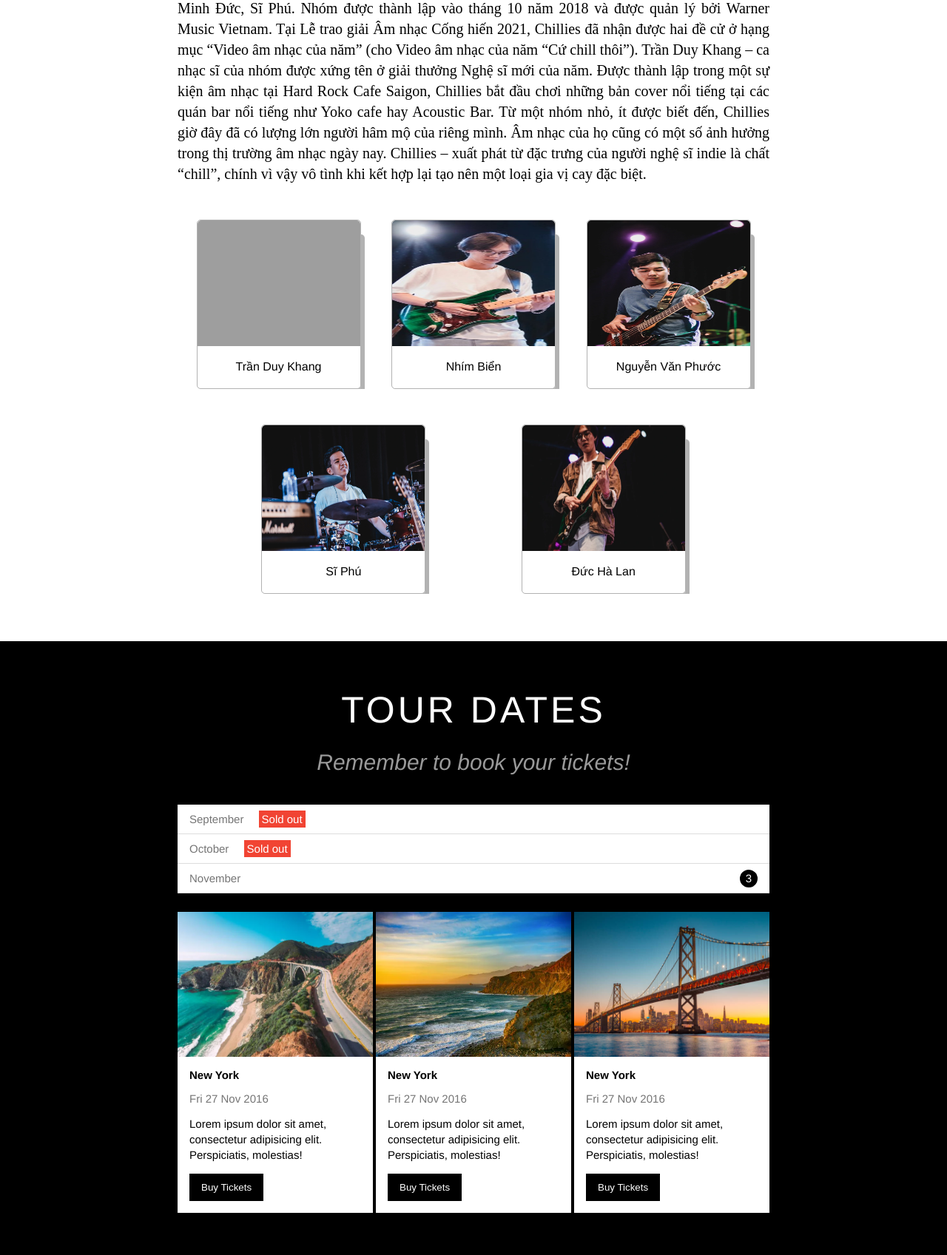
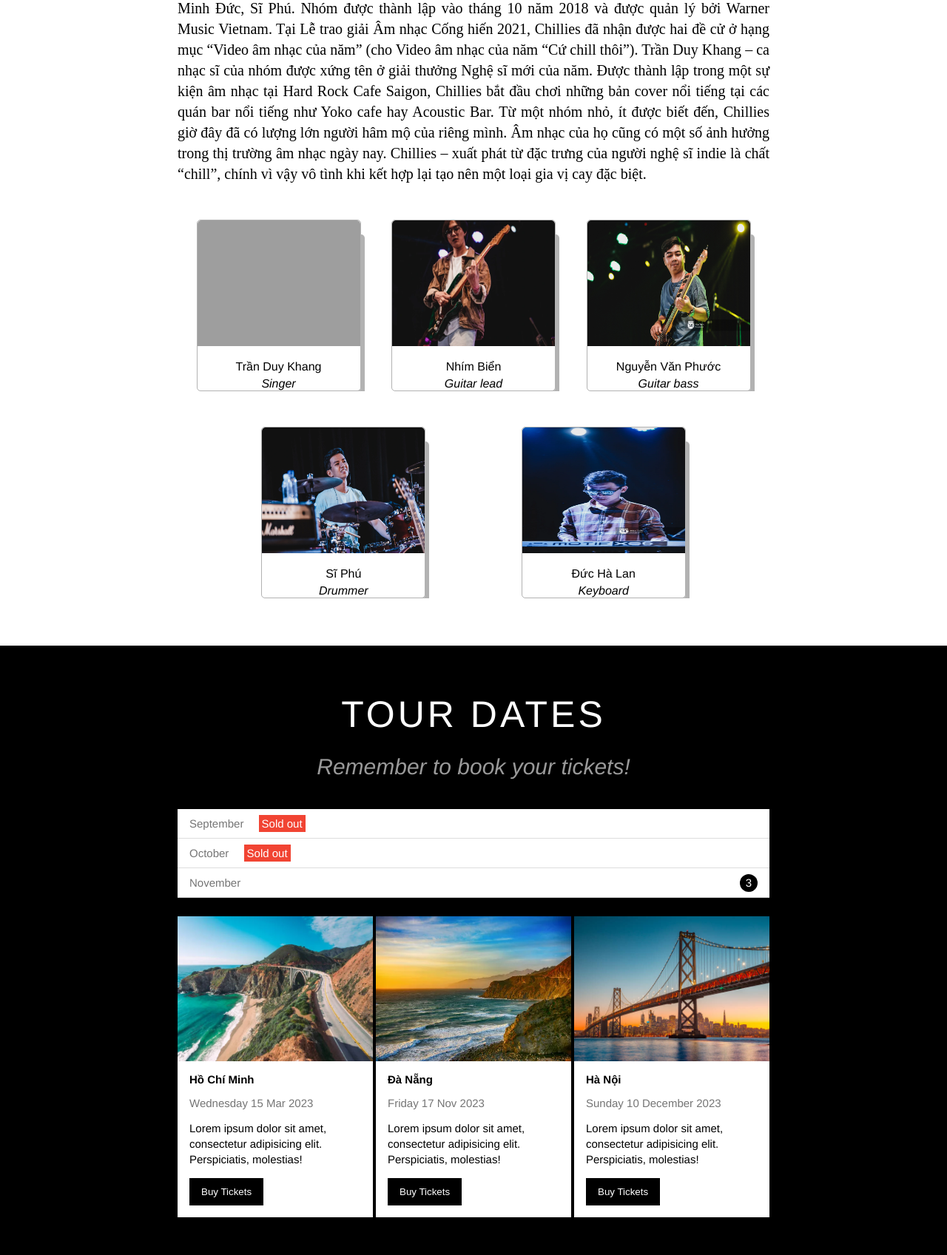
Before and after one commit to huuhuy1909/chilliesband, a plain HTML site: page index.html in a window 1280 px wide. Shown: the part 933-2630 px from the top of the page at 74% size. Drawn offline with Linux system fonts and the light colour scheme; grey boxes are pictures that could not be loaded.

Commit message:
second commit

```diff
--- a/assets/css/style.css
+++ b/assets/css/style.css
@@ -7,6 +7,7 @@
 
 html {
     font-family: Helvetica, Arial, sans-serif;
+    scroll-behavior: smooth;
 }
 .text-white{
     color: #fff !important;
@@ -197,7 +198,7 @@ html {
     font-size: 16px;
     font-weight: 500;
     padding-top: 5px;
-    padding-bottom: 20px;
+    padding-bottom: 5px;
 }
 
 #content .member-img{
--- a/index.html
+++ b/index.html
@@ -4,7 +4,8 @@
     <meta charset="UTF-8">
     <meta http-equiv="X-UA-Compatible" content="IE=edge">
     <meta name="viewport" content="width=device-width, initial-scale=1.0">
-    <title>Document</title>
+    <title>Chillies Band</title>
+    <link rel="icon" type="image/x-icon" href="./assets/img/iconweb.jpg">
     <link rel="stylesheet" href="./assets/css/style.css">
     <link rel="stylesheet" href="./assets/font/themify-icons/themify-icons.css">
 </head>
@@ -13,19 +14,19 @@
         <div id="header">
             <!-- begin: Nav-->
             <ul id="nav">
-                <li><a href="">Home</a></li>
-                <li><a href="">Band</a></li>
-                <li><a href="">Tour</a></li>
-                <li><a href="">Contact</a></li>
+                <li><a href="#">Home</a></li>
+                <li><a href="#band">Band</a></li>
+                <li><a href="#tour">Tour</a></li>
+                <li><a href="#contact">Contact</a></li>
                 <li>
-                    <a href="">
+                    <a href="#">
                         More
                         <i class="nav-arrow-down ti-angle-down"></i>
                     </a>
                     <ul class="subnav">
-                        <li><a href="">Merchandise</a></li>
-                        <li><a href="">Extras</a></li>
-                        <li><a href="">Media</a></li>
+                        <li><a href="#">Merchandise</a></li>
+                        <li><a href="#">Extras</a></li>
+                        <li><a href="#">Media</a></li>
                     </ul>
                 </li>
             </ul>
@@ -47,7 +48,7 @@
 
         <div id="content">
             <!-- Content section -->
-            <div class="content-section">
+            <div id="band" class="content-section">
                 <h2 class="section-heading"> CHILLIES BAND</h2>
                 <p class="section-sub-heading">We love music</p>
                 <p class="about-text font-text">Nhóm nhạc pop rock Việt Nam gồm 5 thành viên: Trần Duy Khang, Nhím, Nguyễn Văn Phước, Minh Đức, Sĩ Phú. Nhóm được thành lập vào tháng 10 năm 2018 và được quản lý bởi Warner Music Vietnam.
@@ -58,14 +59,18 @@
                     <div class="member-item">
                         <img src="https://bazaarvietnam.vn/wp-content/uploads/2023/05/Harpers-Bazaar-Ca-si-Tran-Duy-Khang-Chillies_07.jpg" alt="Name" class="member-img">
                         <p class="member-name">Trần Duy Khang</p>
+                        <i>Singer</i>
                     </div>
                     <div class="member-item">
-                        <img src="./assets/img/band/Nhimbien.jpg"   alt="Name" class="member-img">
+                        <img src="./assets/img/band/Nhimbien.webp"   alt="Name" class="member-img">
                         <p class="member-name">Nhím Biển</p>
+                        <i>Guitar lead</i>
+
                     </div>
                     <div class="member-item">
-                        <img src="./assets/img/band/nguyenvanphuoc.webp" alt="Name" class="member-img">
+                        <img src="./assets/img/band/Phuocbass.jpg" alt="Name" class="member-img">
                         <p class="member-name">Nguyễn Văn Phước</p>
+                        <i>Guitar bass</i>
                     </div>
                 </div>
 
@@ -73,15 +78,17 @@
                         <div class="member-item">
                             <img src="./assets/img/band/siphu.webp" alt="Name" class="member-img">
                             <p class="member-name">Sĩ Phú</p>
+                            <i>Drummer</i>
                         </div>
                         <div class="member-item">
-                            <img src="./assets/img/band/duchalan.webp" alt="Name" class="member-img">
+                            <img src="./assets/img/band/Duchalankeyboard.webp" alt="Name" class="member-img">
                             <p class="member-name">Đức Hà Lan</p>
+                            <i>Keyboard</i>
                         </div>
                     </div>
             </div>
             <!-- Tour section -->
-            <div class="tour-section">
+            <div id="tour" class="tour-section">
                 <div class="content-section">
                         <h2 class="section-heading text-white">TOUR DATES</h2>
                         <p class="section-sub-heading text-white">Remember to book your tickets!</p>
@@ -97,8 +104,8 @@
                                 <div class="place-item">
                                     <img src="./assets/img/places/pacific-coastline-view-from-highway-number-1-california.webp" alt="New York" class="place-img">
                                     <div class="place-body">
-                                        <h3 class="place-heading">New York</h3>
-                                        <p class="place-time">Fri 27 Nov 2016</p>
+                                        <h3 class="place-heading">Hồ Chí Minh</h3>
+                                        <p class="place-time">Wednesday 15 Mar 2023</p>
                                         <p class="place-desc">Lorem ipsum dolor sit amet, consectetur adipisicing elit. Perspiciatis, molestias!</p>
                                         <button  class="btn place-buy-btn js-buy-ticket">Buy Tickets</button>
                                     </div>
@@ -106,8 +113,8 @@
                                 <div class="place-item">
                                     <img src="./assets/img/places/coastline-of-central-california-at-dusk.webp" alt="New York" class="place-img">
                                     <div class="place-body">
-                                        <h3 class="place-heading">New York</h3>
-                                        <p class="place-time">Fri 27 Nov 2016</p>
+                                        <h3 class="place-heading">Đà Nẵng</h3>
+                                        <p class="place-time">Friday 17 Nov 2023</p>
                                         <p class="place-desc">Lorem ipsum dolor sit amet, consectetur adipisicing elit. Perspiciatis, molestias!</p>
                                         <button  class="btn place-buy-btn js-buy-ticket">Buy Tickets</button>
                                     </div>
@@ -115,8 +122,8 @@
                                 <div class="place-item">
                                     <img src="./assets/img/places/istockphoto-1136437406-612x612.jpg" alt="New York" class="place-img">
                                     <div class="place-body">
-                                        <h3 class="place-heading">New York</h3>
-                                        <p class="place-time">Fri 27 Nov 2016</p>
+                                        <h3 class="place-heading">Hà Nội</h3>
+                                        <p class="place-time">Sunday 10 December 2023</p>
                                         <p class="place-desc">Lorem ipsum dolor sit amet, consectetur adipisicing elit. Perspiciatis, molestias!</p>
                                         <button  class="btn place-buy-btn js-buy-ticket">Buy Tickets</button>
                                     </div>
@@ -128,7 +135,7 @@
         </div>
 
          <!--start:Contact section -->
-          <div class="contact-section">
+          <div id="contact" class="contact-section">
             <h2 class="contact-heading contact-head">CONTACT</h2>
             <p class="contact-sub-heading contact-head">Fan? Drop a note! </p>
 
```
Also changed, not shown: assets/img/band/Duchalankeyboard.webp (added), assets/img/band/Nhimbien.jpg (deleted), assets/img/band/Nhimbien.webp (renamed from assets/img/band/duchalan.webp), assets/img/band/phuocbass.jpg (added), assets/img/iconweb.jpg (added).
